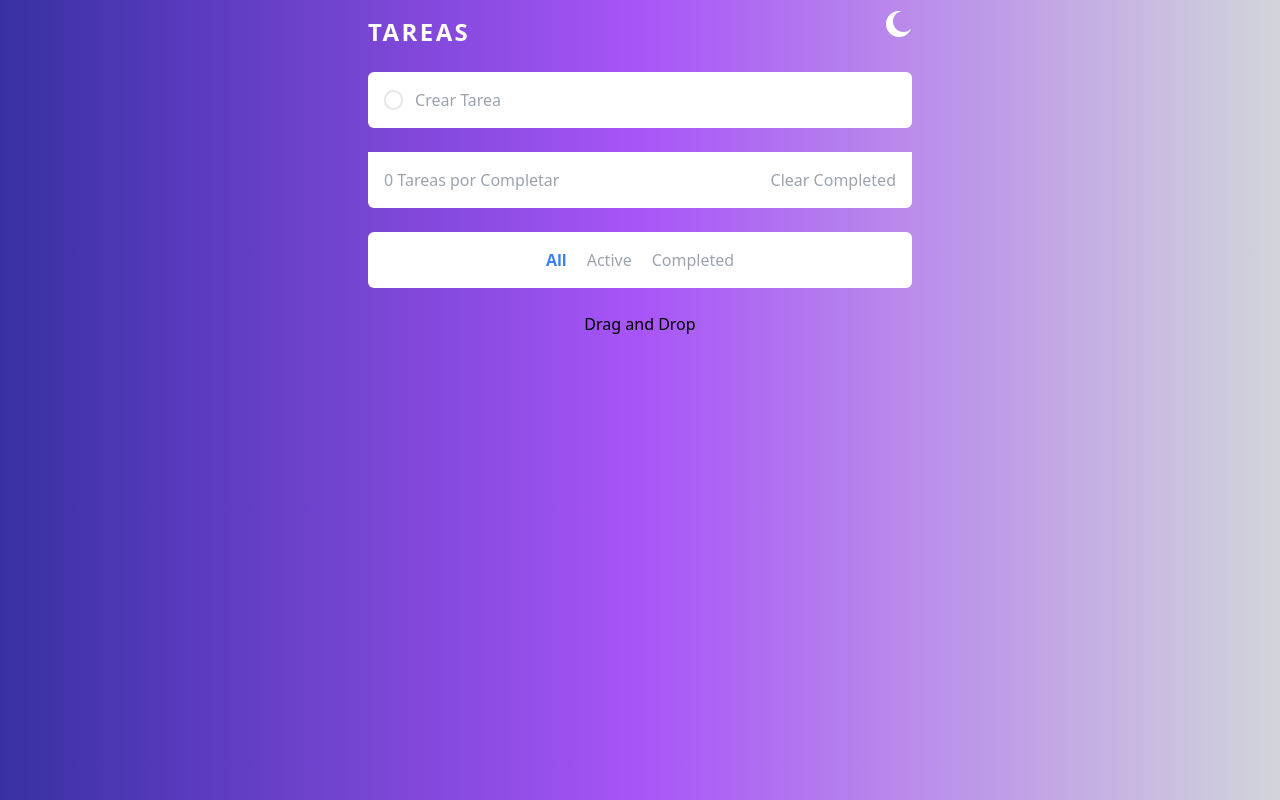
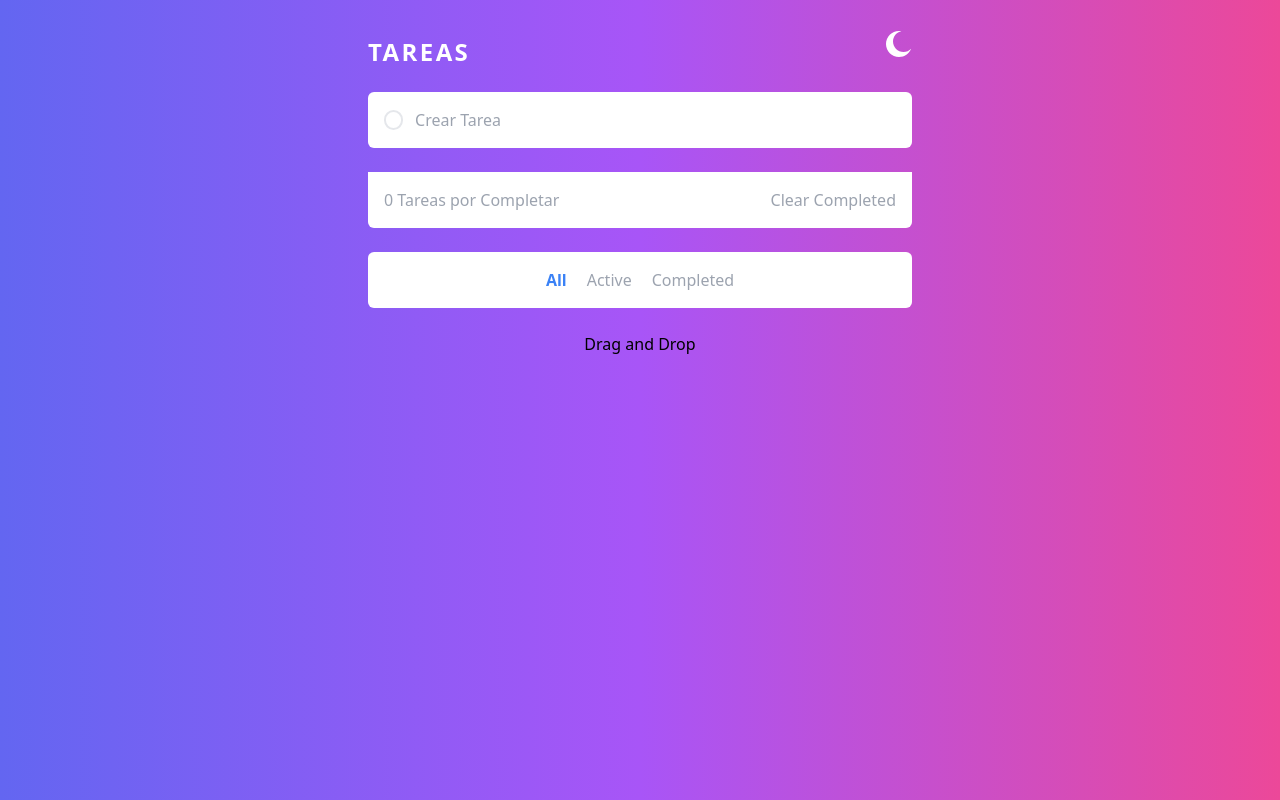
Before and after one commit to PabloMuz/App-Tareas, a React (Vite) app: page / in a window 1280 px wide. Built offline with nearby package versions, Linux system fonts and the light colour scheme; the HTML template or start-up script is replaced by a standard one.

Commit message:
Adjust Background gradient V.2

```diff
--- a/src/App.jsx
+++ b/src/App.jsx
@@ -64,7 +64,7 @@ localStorage.setItem("tasks", JSON.stringify(tasks));
   };
 
   return (
-    <div className="bg-no-repeat bg-contain min-h-screen bg-gray-300 transition-all duration-500 dark:bg-gray-900 bg-gradient-to-r from-indigo-800 via-purple-500 to-pink-00">
+    <div className="bg-no-repeat bg-contain pt-5 min-h-screen bg-gray-300 transition-all duration-600 dark:bg-gray-900 bg-gradient-to-r from-indigo-500 via-purple-500 to-pink-500 dark:bg-gradient-to-r dark:from-blue-900 dark:via-gray-600 dark:to-pink-900">
       <Header />
       <main className="container mx-auto px-4 mt-6 rounded-t md:max-w-xl">
         <AddTask createTask={createTask} />
```
